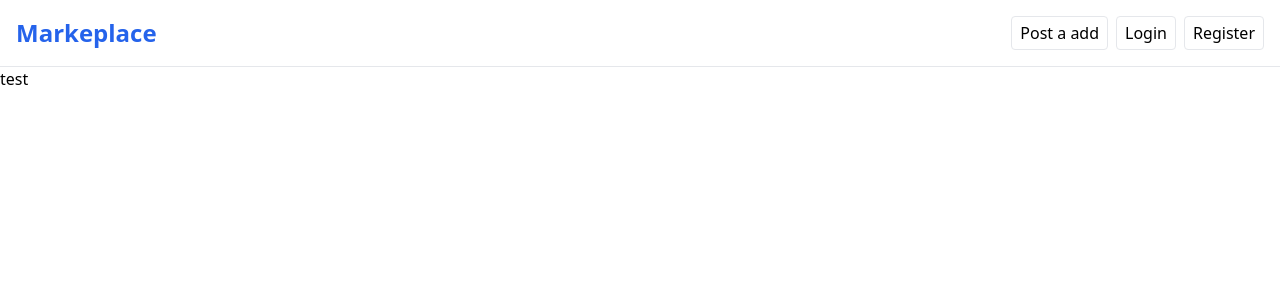
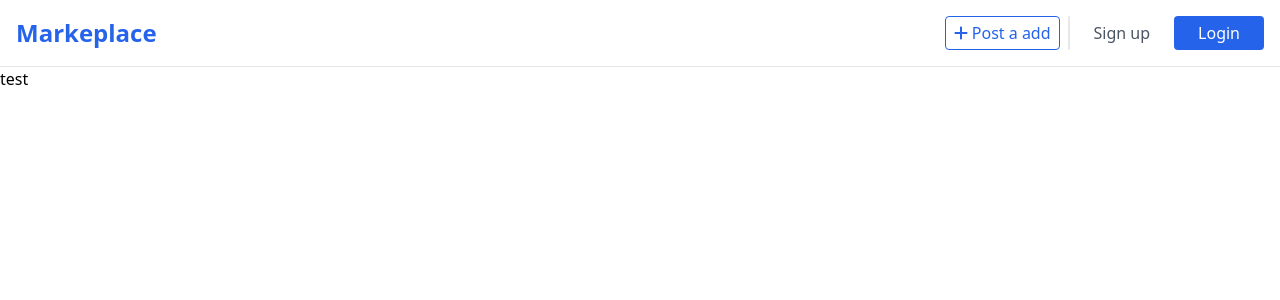
Before and after one commit to llOrtegall/marketplace_app, a Next.js app: page / in a window 1280 px wide. Shown: the top 300 px of the page. Built offline with nearby package versions, Linux system fonts and the light colour scheme; no server answers.

Commit message:
login with google ok

```diff
--- /dev/null
+++ b/src/app/api/auth/[...nextauth]/route.ts
@@ -0,0 +1,16 @@
+import NextAuth from "next-auth"
+import GoogleProvider from "next-auth/providers/google"
+
+export const authOptions = {
+  secret: process.env.SECRET,
+  providers: [
+    GoogleProvider({
+      clientId: process.env.GOOGLE_CLIENT_ID as string,
+      clientSecret: process.env.GOOGLE_CLIENT_SECRET as string,
+    })
+  ]
+}
+
+const handler = NextAuth(authOptions)
+
+export { handler as GET, handler as POST }
--- a/src/app/layout.tsx
+++ b/src/app/layout.tsx
@@ -1,3 +1,5 @@
+import { authOptions } from './api/auth/[...nextauth]/route';
+import { getServerSession } from 'next-auth';
 import Header from '@/components/Header';
 import localFont from 'next/font/local';
 import type { Metadata } from 'next';
@@ -19,11 +21,13 @@ export const metadata: Metadata = {
   description: 'A marketplace app built with Next.js',
 };
 
-export default function RootLayout({ children }: Readonly<{  children: React.ReactNode }>) {
+export default async function RootLayout({ children }: Readonly<{  children: React.ReactNode }>) {
+  const session = await getServerSession(authOptions);
+
   return (
     <html lang='en'>
       <body className={`${geistSans.variable} ${geistMono.variable} antialiased`} >
-        <Header />
+        <Header session={session}/>
         {children}
       </body>
     </html>
--- a/src/components/Header.tsx
+++ b/src/components/Header.tsx
@@ -1,15 +1,33 @@
+'use client';
+
+import { faPlus } from '@fortawesome/free-solid-svg-icons';
+import { FontAwesomeIcon } from '@fortawesome/react-fontawesome';
+import { Session } from 'next-auth';
+import { signIn } from 'next-auth/react';
 import Link from 'next/link';
 
-export default function Header() {
+export default function Header({ session }: { session: Session | null }) {
   return (
     <header className='border-b p-4 flex items-center justify-between'>
       <Link href='/' className='text-blue-600 font-bold text-2xl'>
         Markeplace
       </Link>
-      <nav className='flex gap-2 *:border *:rounded *:px-2 *:py-1'>
-        <button className=''>Post a add</button>
-        <button className=''>Login</button>
-        <button className=''>Register</button>
+      <nav className='flex gap-2 *:rounded  *:py-1'>
+        <button className='border border-blue-600 text-blue-600 inline-flex items-center gap-1 px-2'>
+          <FontAwesomeIcon icon={faPlus} className='h-4' />
+          <span>Post a add</span>
+        </button>
+        <span className='border-r-2 text-gray-300 text-xl'></span>
+        {!session?.user && (
+          <>
+            <button className='px-4 border-0 text-gray-600'>Sign up</button>
+            <button onClick={() => signIn('google')}
+              className='bg-blue-600 text-white border-0 px-6'>
+              Login
+            </button>
+          </>
+        )}
+
       </nav>
     </header>
   );
```
Also changed, not shown: package.json (+15 -11 lines), 2 other files (tests, documents, lock files or other folders).
